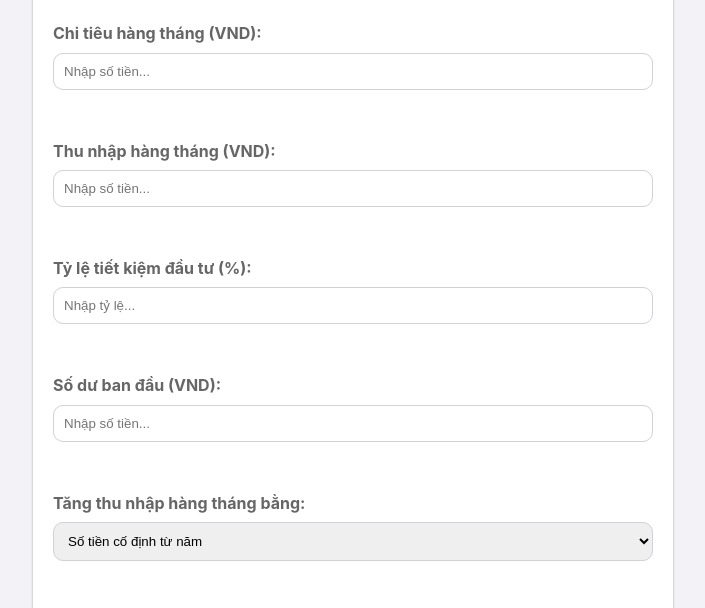
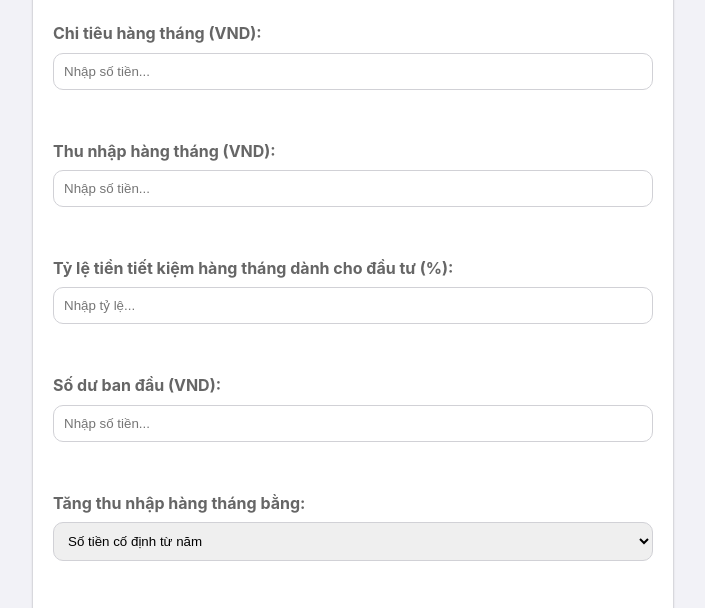
Before and after one commit to Khongdaidong/kehoachnghihuutrial, a plain HTML site: page index.html in a window 1280 px wide. Shown: the part 154-762 px from the top of the page, without its empty margins (287-992 px from the left). Drawn offline with nearby package versions, Linux system fonts and the light colour scheme.

Commit message:
Add files via upload

```diff
--- a/index.html
+++ b/index.html
@@ -20,7 +20,7 @@
                 <input type="text" id="monthly-income" required placeholder="Nhập số tiền...">
             </div>
             <div class="form-group">
-                <label for="savings-rate">Tỷ lệ tiết kiệm đầu tư (%):</label>
+                <label for="savings-rate">Tỷ lệ tiền tiết kiệm hàng tháng dành cho đầu tư (%):</label>
                 <input type="number" id="savings-rate" required placeholder="Nhập tỷ lệ...">
             </div>
             <div class="form-group">
```
